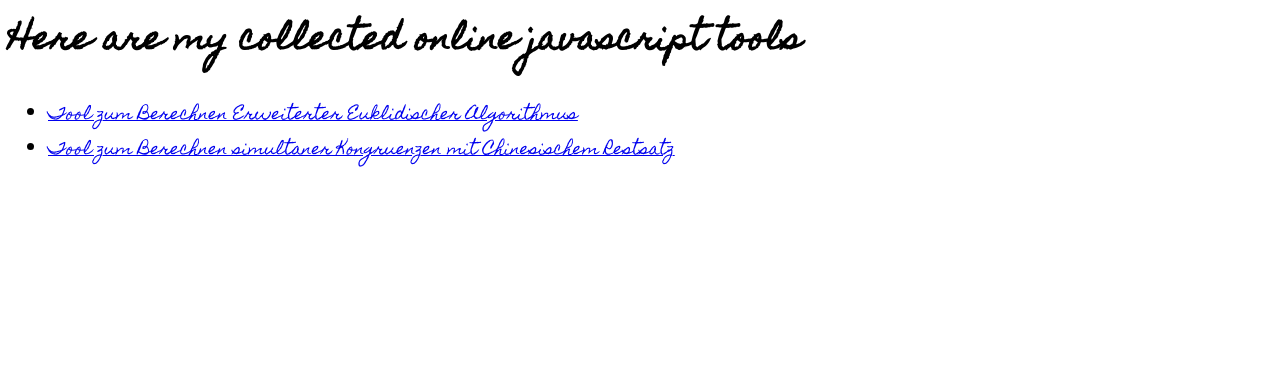
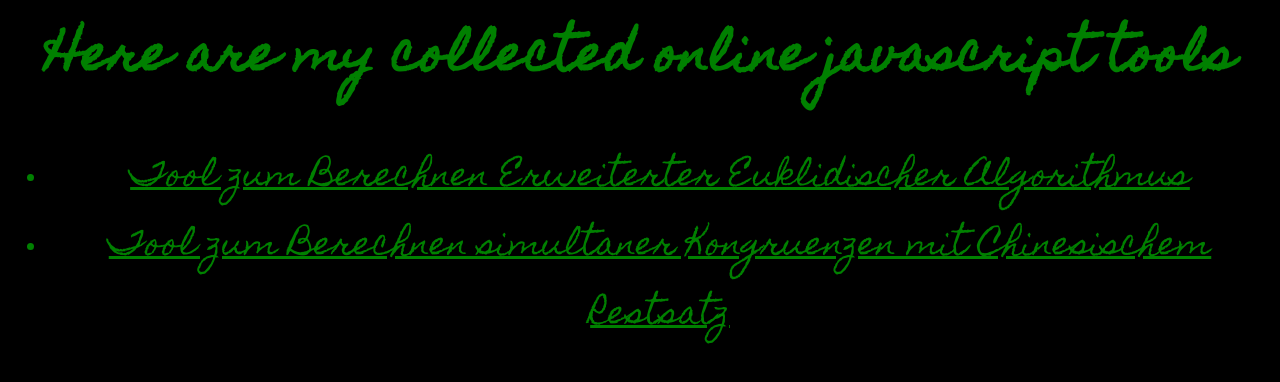
Before and after one commit to Klexander/Klexander.github.io, a plain HTML site: page index.html in a window 1280 px wide. Drawn offline with Linux system fonts and the light colour scheme.

Commit message:
new index

```diff
--- a/index.html
+++ b/index.html
@@ -4,6 +4,15 @@
 <style>
 * {
   font-family: 'Homemade Apple', cursive;
+  color: green;
+  background-color: black;
+  text-align: center;
+}
+h1 {
+  font-size: 300%;
+}
+a {
+  font-size: 200%;
 }
 </style>
 </head>
```
